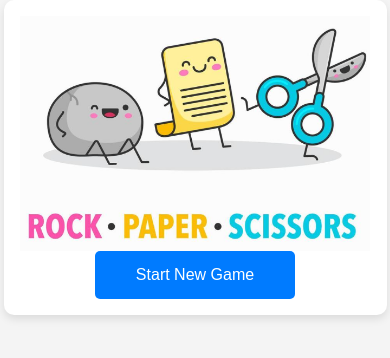
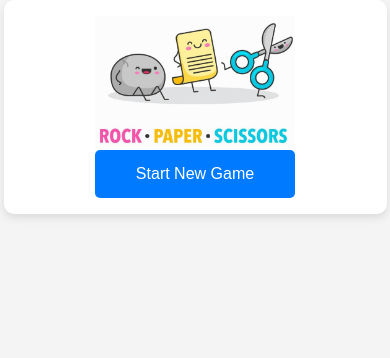
Before and after one commit to estellel-github/rock-paper-scissors, a plain HTML site: page 202406_rockpaperscissors/index.html in a window 390 px wide. Drawn offline with Linux system fonts and the light colour scheme.

Commit message:
Make img smaller on small screen

```diff
--- a/202406_rockpaperscissors/css/styles.css
+++ b/202406_rockpaperscissors/css/styles.css
@@ -29,6 +29,10 @@ body {
   padding: 16px;
   border-radius: 10px;
   box-shadow: 0 4px 8px rgba(0, 0, 0, 0.1);
+}
+
+img {
+  width: 350px;
 }
 
 #start-container {
@@ -195,7 +199,7 @@ button:disabled:hover {
 #computer-score {
   font-size: 2em;
   color: white;
-  background-color: #75b2f7;
+  background-color: #9ccafd;
   padding: 10px 20px;
   border-radius: 10px;
   width: 60px;
@@ -290,6 +294,10 @@ button:disabled:hover {
 }
 
 @media (max-width: 480px) {
+  img {
+    width: 200px;
+  }
+
 
   button {
     font-size: 1em;
--- a/202406_rockpaperscissors/index.html
+++ b/202406_rockpaperscissors/index.html
@@ -15,7 +15,7 @@
 
     <div id="banner-container">
       <div id="start-container">
-        <img src="images/image.png" width="350px" alt="Picture of hands playing rock paper scissors game">
+        <img src="images/image.png" alt="Picture of hands playing rock paper scissors game">
       </div>
     </div>
     <div id="new-game-container">
```
